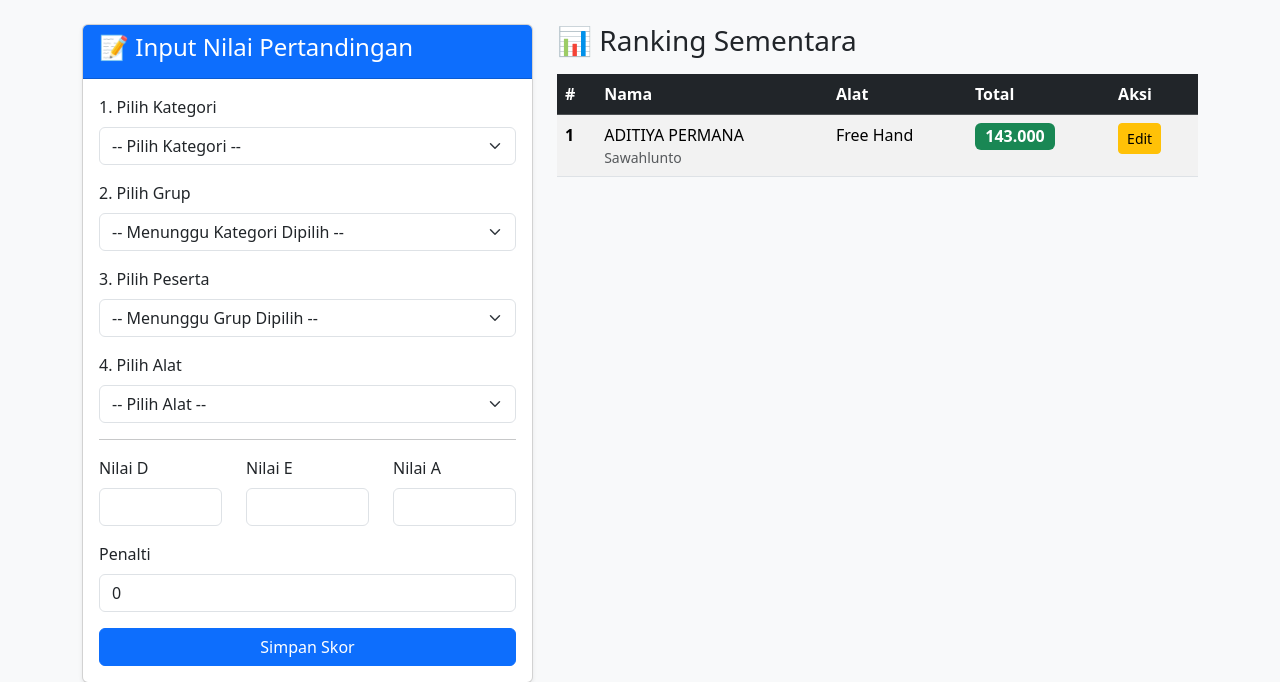
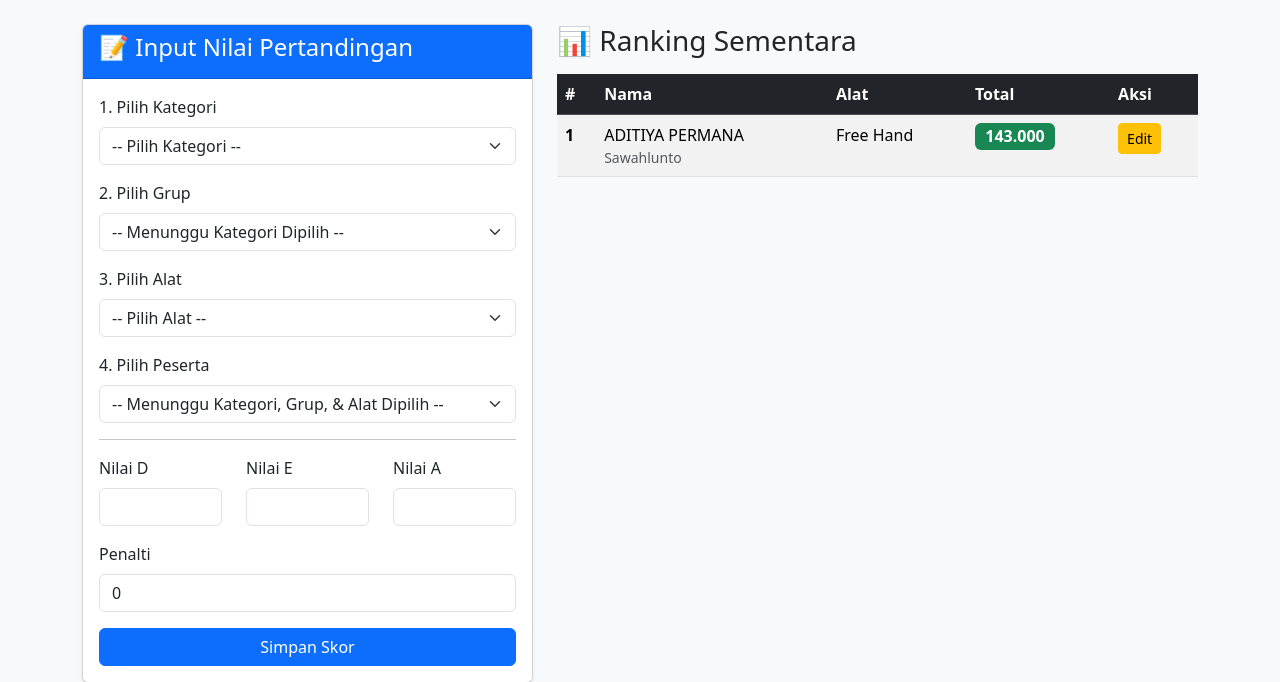
Before and after one commit to batrianugrah/GymnasticsScoring, a Flask app: page / in a window 1280 px wide. Shown: the part 56-738 px from the top of the page. Run offline with Flask 3, Linux system fonts and the light colour scheme.

Commit message:
fitur peserta yang sudah dinilai

```diff
--- a/app.py
+++ b/app.py
@@ -203,12 +203,39 @@ def api_grup_by_kategori(kategori_id):
     grups = Grup.query.filter(Grup.id.in_(grup_ids)).order_by(Grup.nama).all()
     return jsonify([{'id': g.id, 'nama': g.nama} for g in grups])
 
-@app.route('/api/peserta_by_grup/<int:kategori_id>/<int:grup_id>')
-def api_peserta_by_grup(kategori_id, grup_id):
+@app.route('/api/peserta_by_grup_alat/<int:kategori_id>/<int:grup_id>/<int:alat_id>')
+def api_peserta_by_grup_alat(kategori_id, grup_id, alat_id):
     active_event = get_active_event()
-    if not active_event: return jsonify([])
-    pesertas = Peserta.query.filter_by(event_id=active_event.id, kategori_id=kategori_id, grup_id=grup_id).order_by(Peserta.nama).all()
-    return jsonify([{'id': p.id, 'nama': p.nama, 'daerah': p.daerah.nama} for p in pesertas])
+    if not active_event:
+        return jsonify([])
+
+    # 1. Ambil semua peserta yang cocok dengan event, kategori, dan grup
+    pesertas_in_grup = Peserta.query.filter_by(
+        event_id=active_event.id,
+        kategori_id=kategori_id,
+        grup_id=grup_id
+    ).all()
+
+    # 2. Ambil ID semua peserta yang SUDAH dinilai untuk ALAT SPESIFIK ini di event ini
+    scored_peserta_ids = {
+        skor.peserta_id for skor in Skor.query.filter_by(
+            event_id=active_event.id,
+            alat_id=alat_id,
+            sesi_pertandingan='current'
+        ).all()
+    }
+
+    # 3. Buat response JSON, tambahkan properti 'scored'
+    peserta_array = []
+    for p in pesertas_in_grup:
+        peserta_array.append({
+            'id': p.id,
+            'nama': p.nama,
+            'daerah': p.daerah.nama,
+            'scored': p.id in scored_peserta_ids  # True jika sudah dinilai, False jika belum
+        })
+
+    return jsonify(sorted(peserta_array, key=lambda x: x['nama']))
 
 
 # --- Area Admin ---
--- a/templates/input_skor.html
+++ b/templates/input_skor.html
@@ -24,18 +24,31 @@
                         </select>
                     </div>
                     <div class="mb-3">
+                        <label for="alat" class="form-label">3. Pilih Alat</label>
+                        <select class="form-select" id="alat" name="alat" required>
+                            <option value="">-- Pilih Alat --</option>
+                            {% for a in data.alat %}<option value="{{ a.id }}">{{ a.nama }}</option>{% endfor %}
+                        </select>
+                    </div>
+                    <div class="mb-3">
+                        <label for="peserta" class="form-label">4. Pilih Peserta</label>
+                        <select class="form-select" id="peserta" name="peserta" required>
+                            <option value="">-- Menunggu Kategori, Grup, & Alat Dipilih --</option>
+                        </select>
+                    </div>
+                    <!-- <div class="mb-3">
                         <label for="peserta" class="form-label">3. Pilih Peserta</label>
                         <select class="form-select" id="peserta" name="peserta" required>
                              <option value="">-- Menunggu Grup Dipilih --</option>
                         </select>
-                    </div>
-                    <div class="mb-3">
+                    </div> -->
+                    <!-- <div class="mb-3">
                         <label for="alat" class="form-label">4. Pilih Alat</label>
                         <select class="form-select" id="alat" name="alat" required>
                             <option value="">-- Pilih Alat --</option>
                             {% for a in data.alat %}<option value="{{ a.id }}">{{ a.nama }}</option>{% endfor %}
                         </select>
-                    </div>
+                    </div> -->
                     <hr>
                     <div class="row mb-3">
                         <div class="col-sm-4"><label for="nilai_d" class="form-label">Nilai D</label><input type="number" step="0.001" class="form-control" name="nilai_d" required></div>
@@ -112,16 +125,55 @@
 document.addEventListener('DOMContentLoaded', function() {
     const kategoriSelect = document.getElementById('kategori');
     const grupSelect = document.getElementById('grup');
+    const alatSelect = document.getElementById('alat');
     const pesertaSelect = document.getElementById('peserta');
 
     function resetSelect(select, message) {
         select.innerHTML = `<option value="">${message}</option>`;
     }
 
+    async function fetchPeserta() {
+        const kategoriId = kategoriSelect.value;
+        const grupId = grupSelect.value;
+        const alatId = alatSelect.value;
+
+        resetSelect(pesertaSelect, '-- Memuat Peserta... --');
+
+        if (!kategoriId || !grupId || !alatId) {
+            resetSelect(pesertaSelect, '-- Menunggu Kategori, Grup, & Alat Dipilih --');
+            return;
+        }
+
+        try {
+            const response = await fetch(`/api/peserta_by_grup_alat/${kategoriId}/${grupId}/${alatId}`);
+            if (!response.ok) throw new Error('Gagal mengambil data dari server');
+
+            const pesertas = await response.json();
+
+            if (pesertas.length > 0) {
+                let options = '<option value="">-- Pilih Peserta --</option>';
+                pesertas.forEach(peserta => {
+                    const text = `${peserta.nama} (${peserta.daerah})`;
+                    const isDisabled = peserta.scored;
+                    const suffix = isDisabled ? ' (Sudah dinilai ✓)' : '';
+                    const disabledAttr = isDisabled ? 'disabled' : '';
+
+                    options += `<option value="${peserta.id}" ${disabledAttr}>${text}${suffix}</option>`;
+                });
+                pesertaSelect.innerHTML = options;
+            } else {
+                resetSelect(pesertaSelect, '-- Tidak ada Peserta yang cocok --');
+            }
+        } catch (error) {
+            console.error('Error fetching participants:', error);
+            resetSelect(pesertaSelect, '-- Gagal Memuat Data --');
+        }
+    }
+
     kategoriSelect.addEventListener('change', async function() {
         const kategoriId = this.value;
         resetSelect(grupSelect, '-- Memuat Grup... --');
-        resetSelect(pesertaSelect, '-- Menunggu Grup Dipilih --');
+        resetSelect(pesertaSelect, '-- Menunggu Grup & Alat Dipilih --');
 
         if (!kategoriId) {
             resetSelect(grupSelect, '-- Menunggu Kategori Dipilih --');
@@ -148,35 +200,8 @@ document.addEventListener('DOMContentLoaded', function() {
         }
     });
 
-    grupSelect.addEventListener('change', async function() {
-        const grupId = this.value;
-        const kategoriId = kategoriSelect.value;
-        resetSelect(pesertaSelect, '-- Memuat Peserta... --');
-
-        if (!grupId || !kategoriId) {
-            resetSelect(pesertaSelect, '-- Menunggu Grup Dipilih --');
-            return;
-        }
-
-        try {
-            const response = await fetch(`/api/peserta_by_grup/${kategoriId}/${grupId}`);
-            if (!response.ok) throw new Error('Gagal mengambil data dari server');
-            const pesertas = await response.json();
-
-            if (pesertas.length > 0) {
-                let options = '<option value="">-- Pilih Peserta --</option>';
-                pesertas.forEach(peserta => {
-                    options += `<option value="${peserta.id}">${peserta.nama} (${peserta.daerah})</option>`;
-                });
-                pesertaSelect.innerHTML = options;
-            } else {
-                resetSelect(pesertaSelect, '-- Tidak ada Peserta di Grup ini --');
-            }
-        } catch (error) {
-            console.error('Error fetching participants:', error);
-            resetSelect(pesertaSelect, '-- Gagal Memuat Data --');
-        }
-    });
+    grupSelect.addEventListener('change', fetchPeserta);
+    alatSelect.addEventListener('change', fetchPeserta);
 });
 </script>
 {% endblock %}
```
Also changed, not shown: gymnastics.db.
